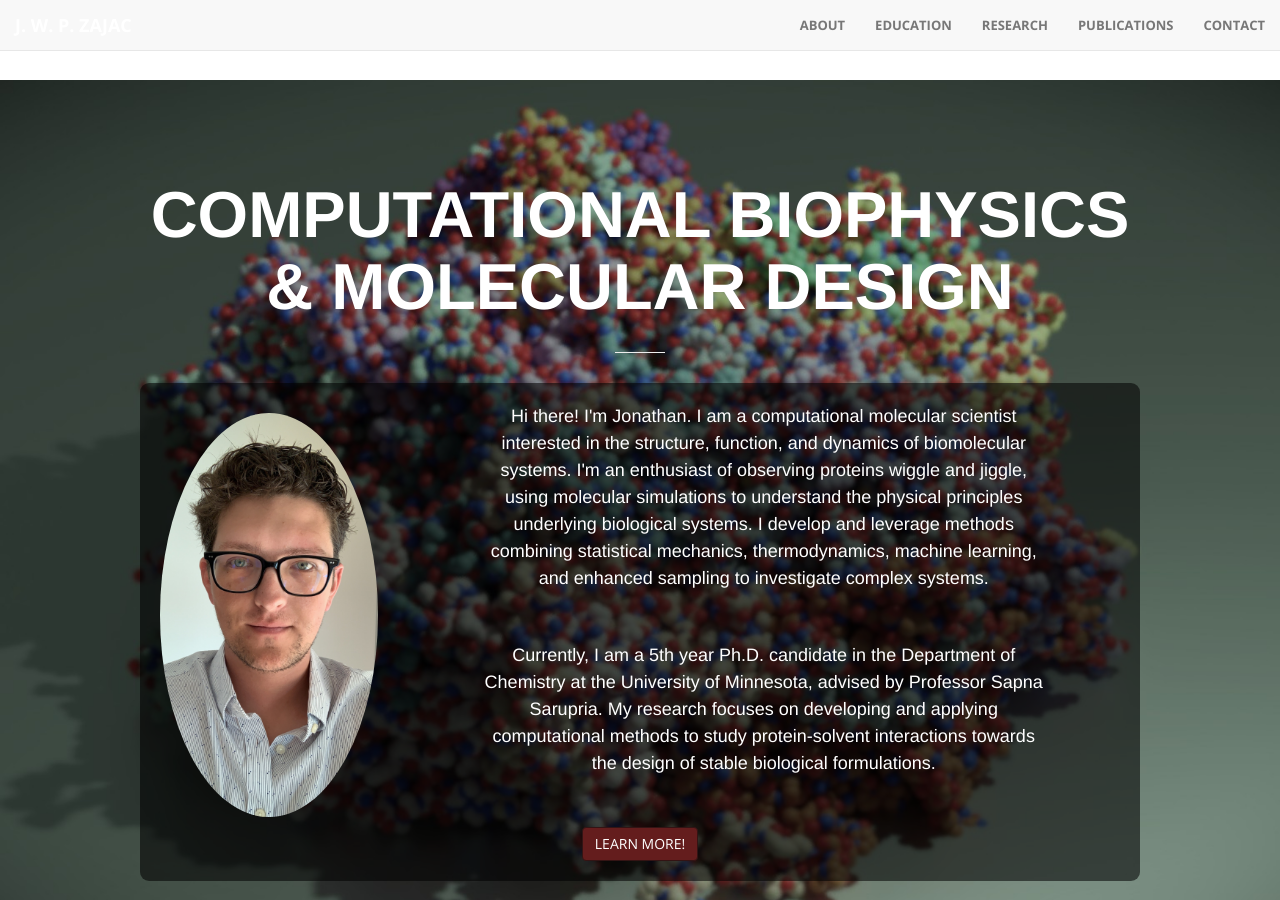
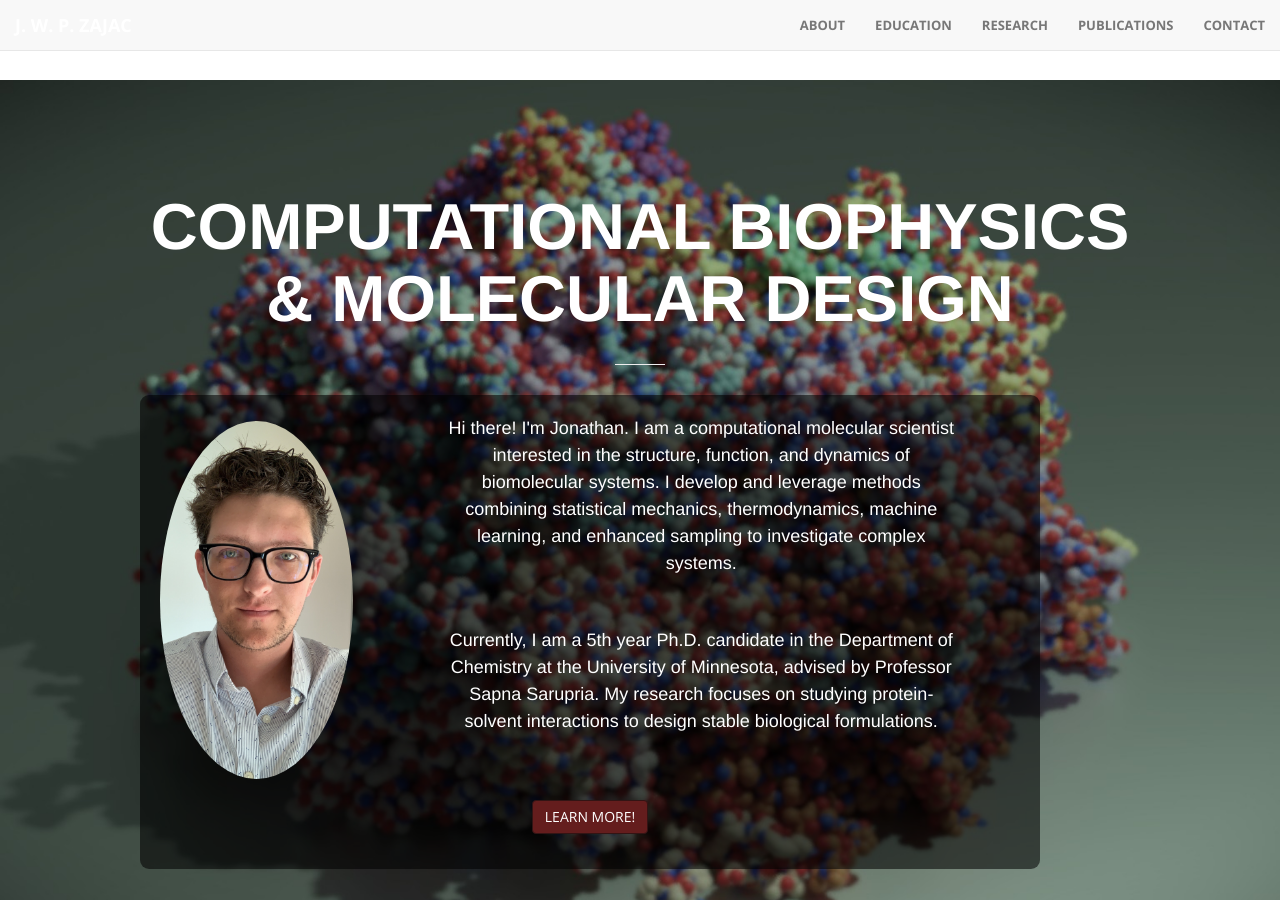
Before and after one commit to Jonathan-Zajac/Jonathan-Zajac.github.io, a Jekyll site: the page built from index.html, in a window 1280 px wide and 900 px high. Built offline with Jekyll 4.4.1, drawn with Linux system fonts in a browser that asks for light colours.

Commit message:
update header

```diff
--- a/_includes/header.html
+++ b/_includes/header.html
@@ -1,55 +1,67 @@
 <style>
-    /* Background stretch and overlay setup */
+/* Full viewport header with background image */
 header {
     position: relative;
     width: 100%;
+    height: 100vh; /* full viewport height */
     text-align: center;
     color: white;
     overflow: hidden;
-        min-height: 100vh; /* full viewport height */
 }
 
+/* Background image behind content */
 header::before {
     content: "";
     position: absolute;
     top: 0;
     left: 0;
     width: 100%;
-        height: 100%; /* fills the header's height */
+    height: 100%;
     background-image: url('img/header.jpg');
     background-size: cover;
     background-position: center;
-        z-index: -1; /* behind all content */
+    z-index: -1; /* behind content */
 }
 
+/* Centered content */
 .header-content {
     position: relative;
     width: 100%;
-        min-height: calc(100px + /* overlay-box height */ 1px); /* optional if you want to ensure it fills */
+    height: 100%;
+    display: flex;
+    flex-direction: column;
+    justify-content: center; /* vertical centering */
+    align-items: center;
+    padding: 20px;
 }
 
+/* Overlay box styling */
 .overlay-box {
-        background: rgba(0, 0, 0, 0.55); /* semi-transparent black */
+    background: rgba(0, 0, 0, 0.55);
     padding: 20px;
     border-radius: 9px;
+    max-width: 900px;
+    width: 100%;
 }
 
+.overlay-box h1,
 .overlay-box p,
-    .overlay-box h1,
 .overlay-box a {
     color: white !important;
 }
 
+/* Button style */
 .overlay-box .btn-primary {
     background-color: #641d1d;
     border-color: #331414;
 }
 
-    /* Flex layout for portrait and text */
+/* Flex layout for portrait + text */
 .intro-flex .row {
     display: flex;
     align-items: center;
-        flex-wrap: wrap; /* keeps responsive on small screens */
+    flex-wrap: wrap;
+    margin-bottom: 15px;
 }
 
 .intro-flex .col-sm-3 img {
@@ -58,11 +70,20 @@
     border-radius: 100%;
 }
 
-    /* Optional: responsive text */
 .intro-flex .col-sm-9 p {
-        margin-bottom: 20px;
+    margin-bottom: 15px;
 }
 
+/* Optional: responsive adjustments for smaller screens */
+@media (max-width: 767px) {
+    .intro-flex .row {
+        flex-direction: column;
+    }
+    .intro-flex .col-sm-3,
+    .intro-flex .col-sm-9 {
+        max-width: 100%;
+    }
+}
 </style>
 
 <header>
@@ -70,24 +91,18 @@
         <div class="header-content-inner intro-flex">
             <h1>Computational Biophysics & Molecular Design</h1>
             <hr>
-
             <div class="overlay-box">
                 <div class="row">
                     <div class="col-sm-3">
                         <img src="img/portrait.jpg" alt="Jonathan Zajac portrait">
                     </div>
-
                     <div class="col-sm-9">
                         <p>Hi there! I'm Jonathan. I am a computational molecular scientist interested in the structure, function,
-                            and dynamics of biomolecular systems. I'm an enthusiast of observing proteins wiggle and jiggle, using
-                            molecular simulations to understand the physical principles underlying biological systems. I develop and
-                            leverage methods combining statistical mechanics, thermodynamics, machine learning, and enhanced sampling
-                            to investigate complex systems.
+                            and dynamics of biomolecular systems. I develop and leverage methods combining statistical mechanics,
+                            thermodynamics, machine learning, and enhanced sampling to investigate complex systems.
                         </p>
-
                         <p>Currently, I am a 5th year Ph.D. candidate in the Department of Chemistry at the University of Minnesota,
-                            advised by Professor Sapna Sarupria. My research focuses on developing and applying computational methods
-                            to study protein-solvent interactions towards the design of stable biological formulations.
+                            advised by Professor Sapna Sarupria. My research focuses on studying protein-solvent interactions to design stable biological formulations.
                         </p>
                     </div>
                 </div>
```
Lines whose indentation alone changed are shown as unchanged.
